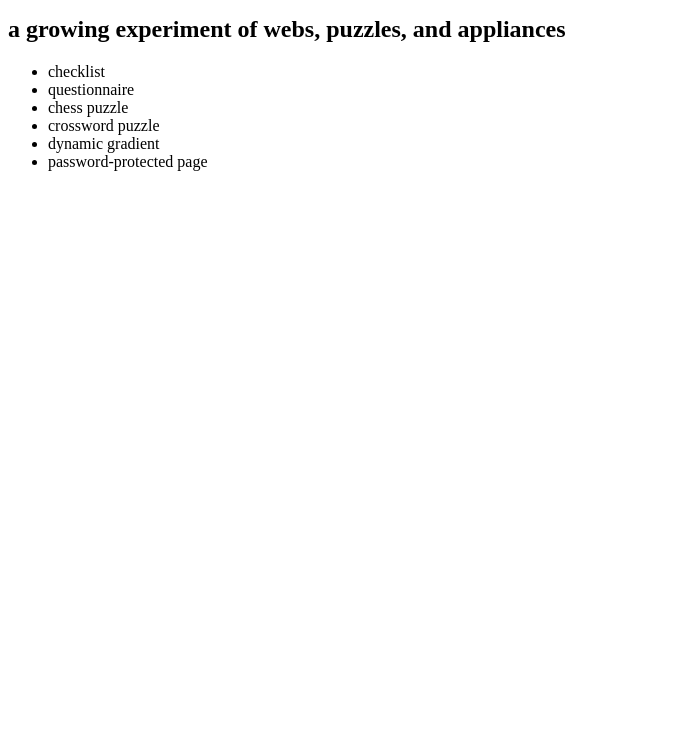
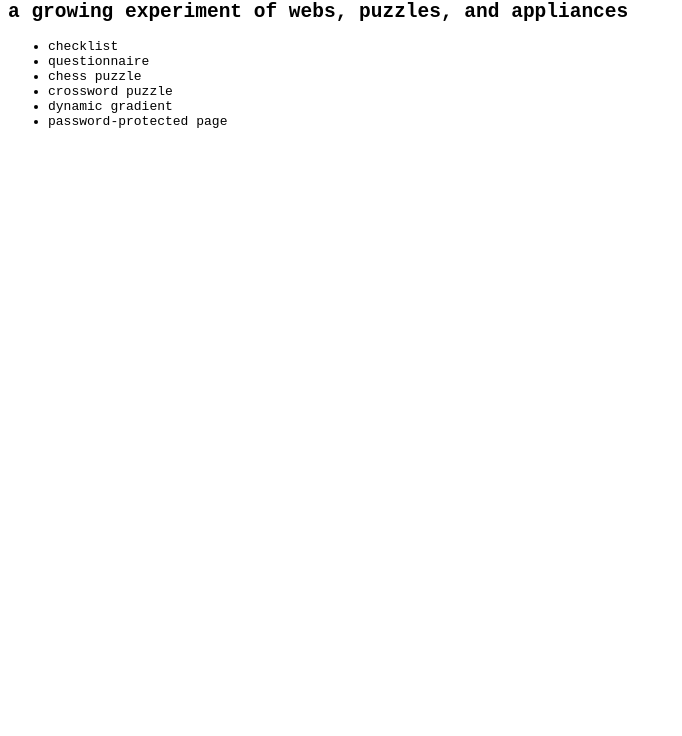
Before and after one commit to formfarm/experiments, a plain HTML site: page index.html in a window 1280 px wide. Shown: the part 64-800 px from the top of the page, without its empty margins (0-682 px from the left). Drawn offline with Linux system fonts and the light colour scheme.

Commit message:
added css

```diff
--- /dev/null
+++ b/css/style.css
@@ -0,0 +1,3 @@
+body {
+  font-family: monospace;
+}
--- a/index.html
+++ b/index.html
@@ -3,6 +3,7 @@
   <head>
     <meta charset="utf-8">
     <title>form farm</title>
+    <link rel="stylesheet" href="/css/style.css" type="text/css">
   </head>
   <body>
     <h1>form farm</h1>
```
